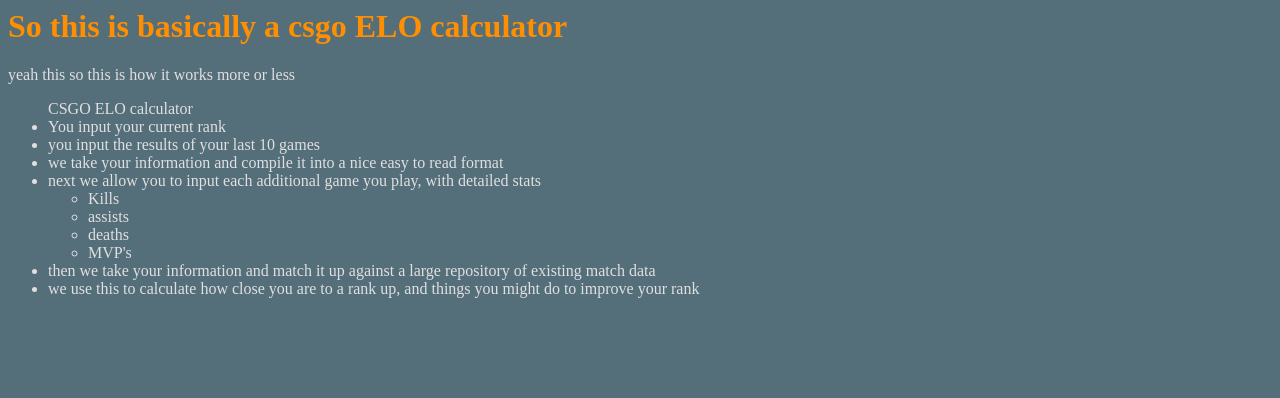
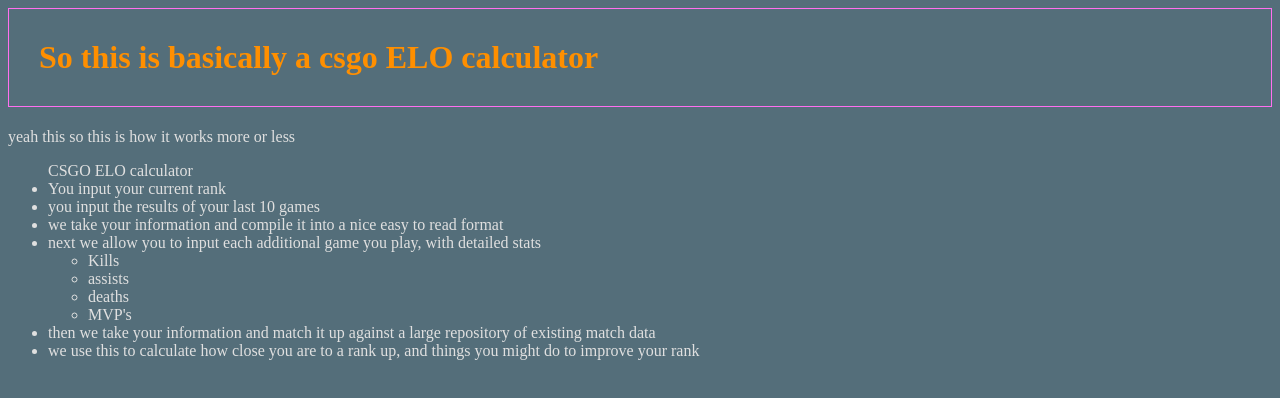
Before and after one commit to superwixy/superwixy.github.io, a plain HTML site: page index.html in a window 1280 px wide. Drawn offline with Linux system fonts and the light colour scheme.

Commit message:
testing css

```diff
--- a/style.css
+++ b/style.css
@@ -4,6 +4,8 @@ body {
 
 h1 {
   color: #ff8f00;
+  border: 1px solid #ff6ff0;
+  padding: 30px;
 }
  p {
    color: #e0e0e0;
```
